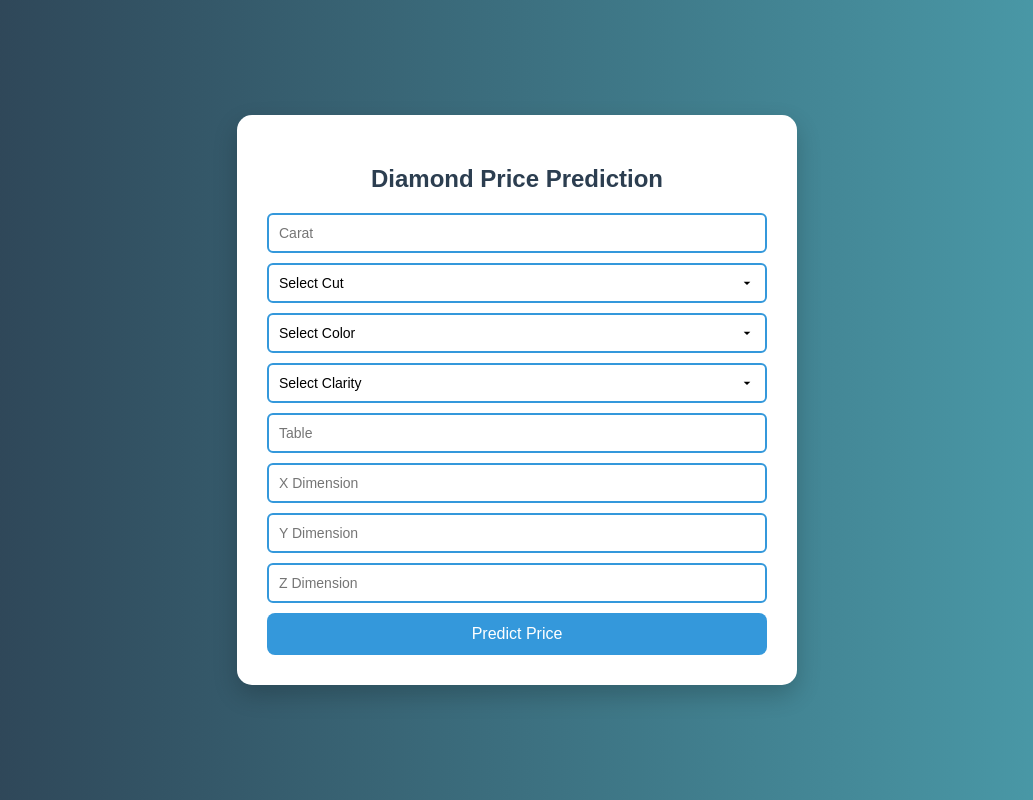
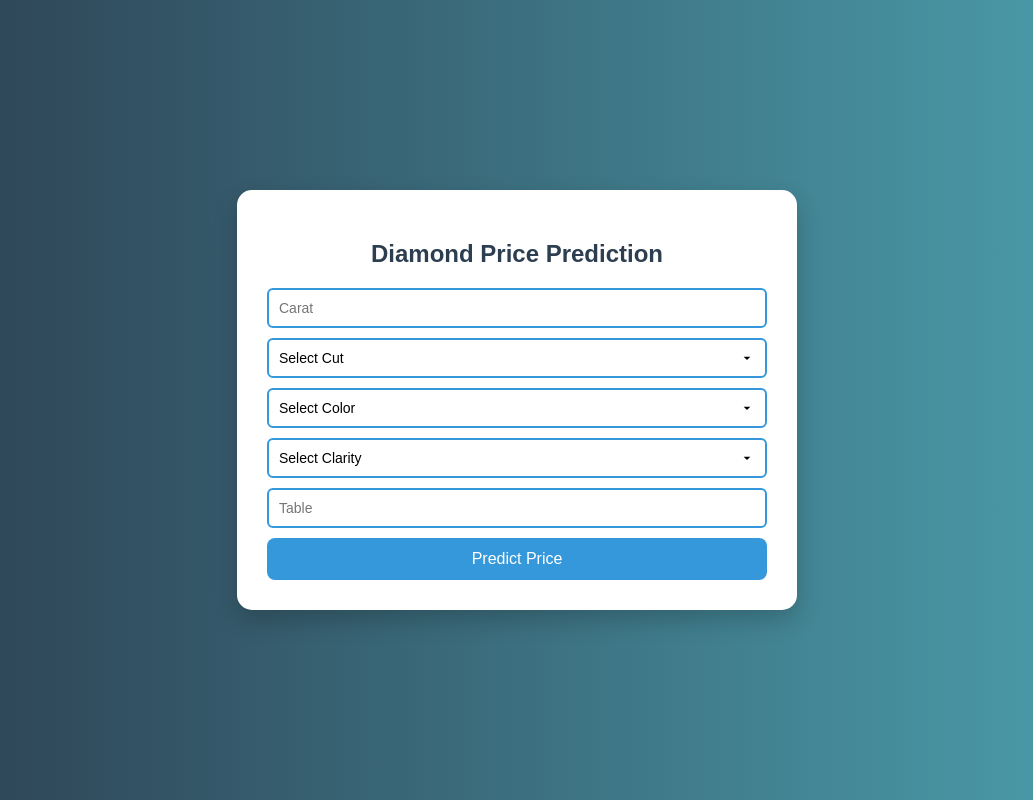
Before and after one commit to RajeevPrajapat/Diamond-price-prediction, a Flask app: page /predict_price in a window 1280 px wide. Shown: the whole page, without its empty margins (123-1156 px from the left). Run offline with Flask 3, Linux system fonts and the light colour scheme.

Commit message:
git add files

```diff
--- a/app.py
+++ b/app.py
@@ -15,7 +15,7 @@ except Exception as e:
     Scaler = None
 
 # Define feature names (must match training data)
-feature_names = ['carat','cut','color','clarity','table','x','y','z']
+feature_names = ['carat','cut','color','clarity','table']
 
 # Route for Home Page
 @app.route('/')
--- a/templates/diamond_price.html
+++ b/templates/diamond_price.html
@@ -105,9 +105,7 @@
                 <option value="7">IF</option>
             </select>
             <input type="number" step="0.01" name="table" placeholder="Table" required>
-            <input type="number" step="0.01" name="x" placeholder="X Dimension" required>
-            <input type="number"  step="0.01" name="y" placeholder="Y Dimension" required>
-            <input type="number"  step="0.01" name="z" placeholder="Z Dimension" required>
+
             <button type="submit">Predict Price</button>
         </form>
     </div>
--- a/templates/price_prediction.html
+++ b/templates/price_prediction.html
@@ -86,8 +86,8 @@
 </head>
 <body>
     <div class="result-container">
-        <img src="D:/python/diamonPricePre/templates/diamond.png" alt="Diamond Price" class="diamond-image">
-        <h1>{{ result_text }}</h1>
+        <h1>Diamond Price</h1>
+        <h1> {{result_text}} </h1>
     </div>
 </body>
 </html>
```
Also changed, not shown: templates/diamond.png (deleted), 3 other files.
